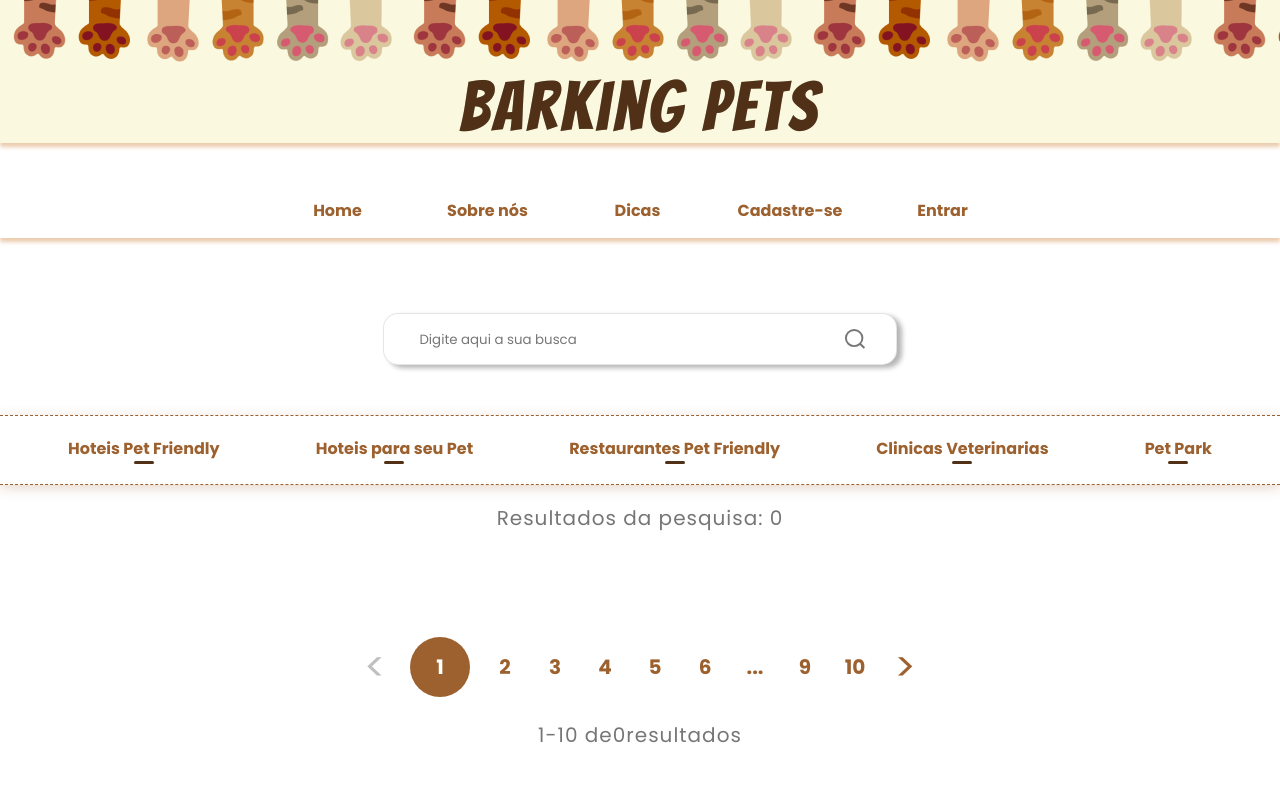
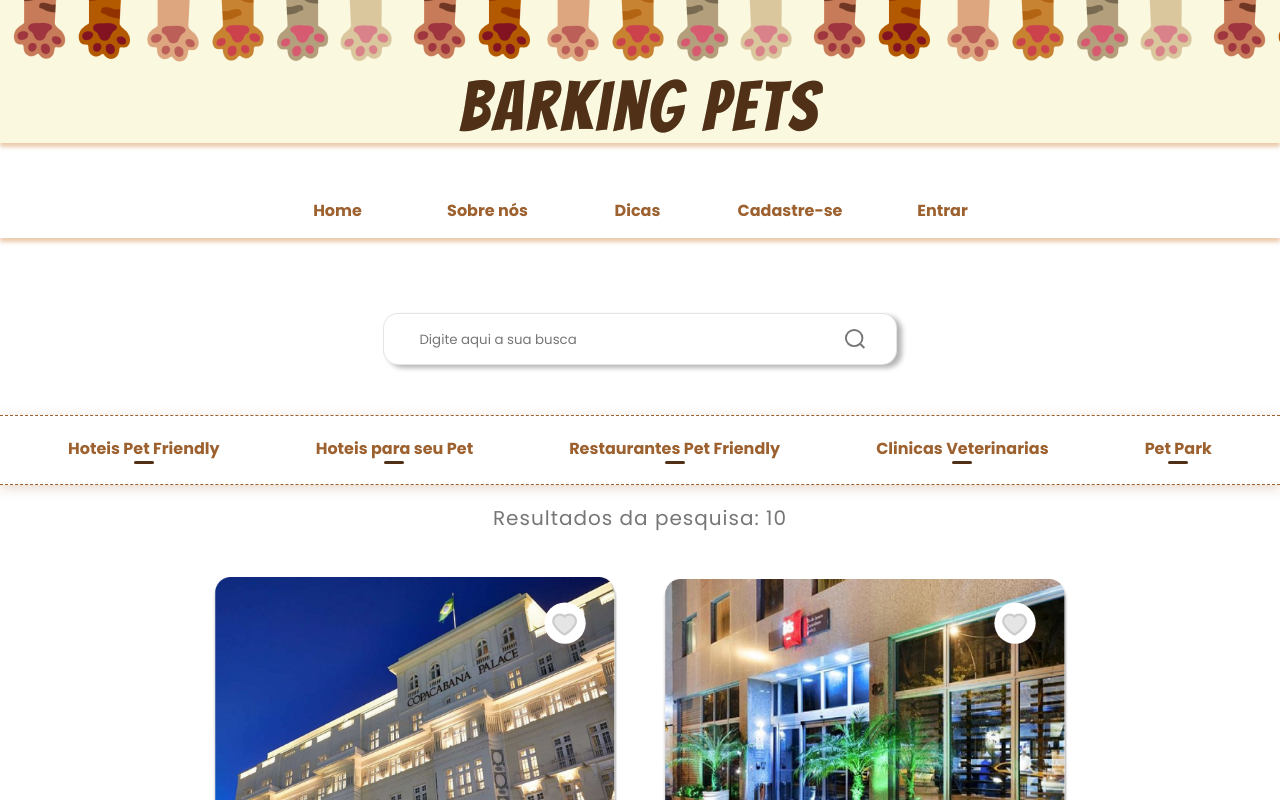
Before and after one commit to estartandodevs-course/barking-pets, a React (Create React App) app: page /resultado_busca in a window 1280 px wide. Shown: the top 800 px of the page. Built offline with nearby package versions, Linux system fonts and the light colour scheme.

Commit message:
substituido o useState para o uso de context

```diff
--- a/src/components/Search/index.js
+++ b/src/components/Search/index.js
@@ -1,18 +1,22 @@
-import React, { useEffect, useState } from "react";
+import React, { useEffect, useState, useContext } from "react";
 import { SearchIcon } from "../../assets/icons/index";
 import { getAllBusinessFiltered } from "../../services/business";
 import { AutoComplete } from "../AutoComplete";
+import { FilteredBusinessContext } from "../../contexts/index";
 import "./styles.scss";
 
 export const Search = ({ classSearch = "", filter }) => {
   const [userInput, setUserInput] = useState("");
-  const [filteredSuggestions, setFilteredSuggestions] = useState([]);
+
   const [showSuggestions, setShowSuggestions] = useState(false);
+
+  const context = useContext(FilteredBusinessContext);
+  const { filteredSuggestions, setFilteredSuggestions } = context;
 
   useEffect(() => {
     const filteredResults = getAllBusinessFiltered(filter, userInput);
     setFilteredSuggestions(filteredResults);
-  }, [userInput]);
+  }, [userInput, filter]);
 
   function onChangeHandle(event) {
     setUserInput(event.target.value);
```
